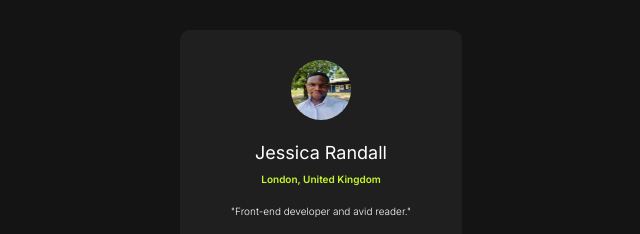
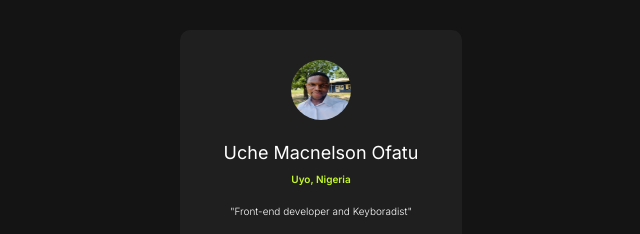
Before and after one commit to Macnelson9/Social-links-page, a plain HTML site: page index.html in a window 1280 px wide. Shown: the part 150-384 px from the top of the page, without its empty margins (319-959 px from the left). Drawn offline with Linux system fonts and the light colour scheme.

Commit message:
Update index.html

```diff
--- a/index.html
+++ b/index.html
@@ -16,11 +16,11 @@
     <div class="container">
       <img src="avatar-uche.jpg" alt="image_Of_Uche" />
 
-      <h1>Jessica Randall</h1>
+      <h1>Uche Macnelson Ofatu</h1>
 
-      <p class="location">London, United Kingdom</p>
+      <p class="location">Uyo, Nigeria</p>
 
-      <p>"Front-end developer and avid reader."</p>
+      <p>"Front-end developer and Keyboradist"</p>
 
       <div class="buttons">
         <a href="https://www.github.com/Macnelson9" target="_blank">
```
